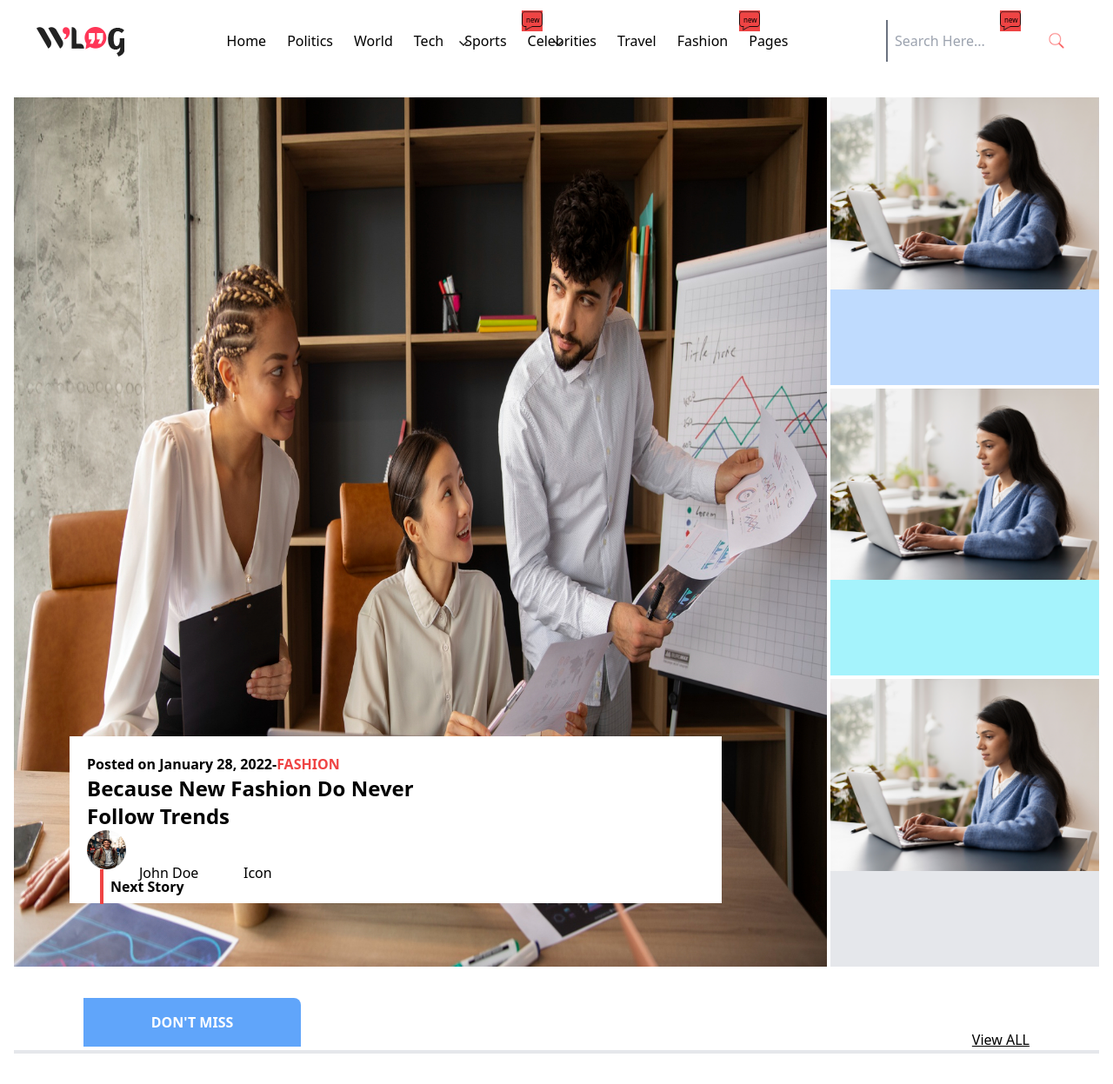
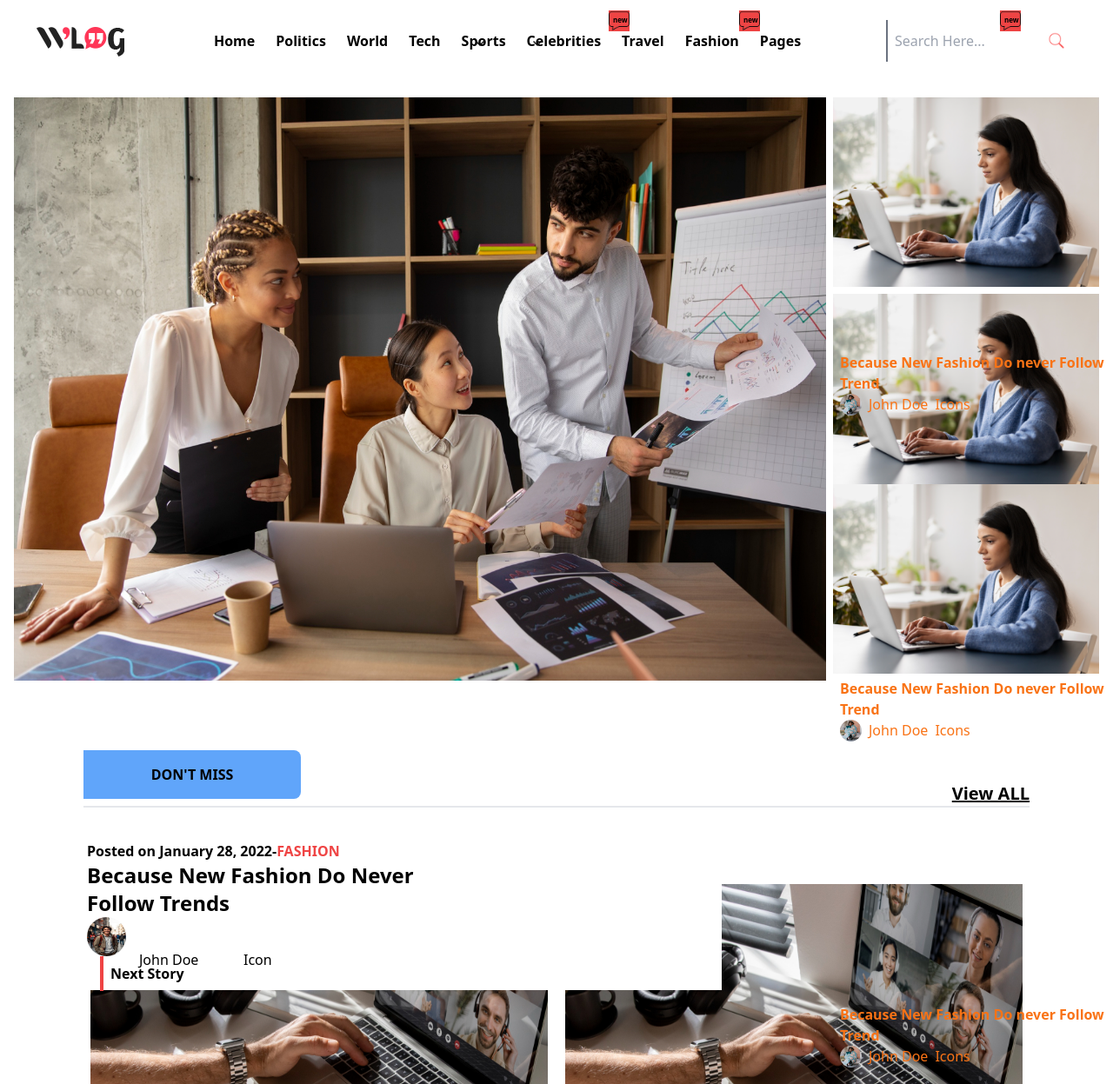
Before and after one commit to Shivani-Karna/Blog_Page, a plain HTML site: page index.html in a window 1280 px wide. Shown: the part 53-1300 px from the top of the page at 87% size. Drawn offline with nearby package versions, Linux system fonts and the light colour scheme.

Commit message:
Layout in Process

```diff
--- a/index.html
+++ b/index.html
@@ -38,17 +38,17 @@
       <nav class="w-full bg-white z-50 p-3">
         <div class="flex justify-between items-center space-x-7 ">
           <img src="/images/logo.png" class="ml-5" />
-          <ul class="flex space-x-5 gap-1 justify-between items-center">
+          <ul class="flex space-x-5 gap-1 justify-between items-center font-bold">
             <div class="flex gap-1">
             <li><a href="#">Home</a>
-              <img src="./images/down.png" alt="down arrow" class="w-4 absolute left-[525px] top-[95px]">
+              <img src="./images/down.png" alt="down arrow" class="w-4 absolute left-[610px] top-[95px]">
             </li>
           </div>
             <li><a href="#">Politics</a>
 
               <span class="">
-                <img src="./images/conversation-removebg-preview.png" alt="popup box" class=" absolute w-6 top-[65px] left-[600px] bg-red-500">
-                <nav class="absolute text-[0.5em] top-[70px] left-[605px]">new</nav>
+                <img src="./images/conversation-removebg-preview.png" alt="popup box" class=" absolute w-6 top-[65px] left-[700px] bg-red-500">
+                <nav class="absolute text-[0.5em] top-[70px] left-[705px]">new</nav>
               </span>
 
 
@@ -72,7 +72,7 @@
               <div>
                 <li>
                   <a href="#">Pages</a>
-                  <img src="./images/down.png" alt="" class="w-4 absolute right-[630px] top-[95px]">
+                  <img src="./images/down.png" alt="" class="w-4 absolute right-[720px] top-[95px]">
                 </li>
               </div>
 
@@ -88,56 +88,71 @@
       </nav>
 
     <main class="m-2 p-2">
-      <div>
-       <section class="grid grid-cols-4 grid-rows-3 gap-1">
+      <!-- Main Div for Header Section -->
+      <section class="grid grid-cols-4 grid-cols-4 gap-2">
       <!-- First Part -->
-        <div class="col-span-3 row-span-3 bg-blue-400">
-
-         <img src="./images/content12.jpg" alt="" class="w-[1400px] h-[1000px]">
-         <div class="bg-white absolute top-[900px] left-[80px] w-[750px] h-48 p-5 gap-2">
+      <div class="bg-blue-400 col-span-3 row-span-3">
+      <img src="./images/content12.jpg" alt="" class="  w-full h-full">
+      <div class="bg-white absolute top-[1000px] left-[80px] w-[750px] h-48 p-5 gap-2">
       <section class="">
        <p class="font-bold text-left">Posted on January 28, 2022-<span class="text-red-500">FASHION</span></p>
       </section>
       <section>
        <h1 class="text-2xl font-bold text-left w-[400px] ">Because New Fashion Do Never Follow Trends</h1>
       </section>
-
       <section>
        <img src="./images/boy1.jpg" alt="" class="rounded-full h-[45px] w-[45px]">
        <h3 class="absolute left-[80px] top-[145px]">John Doe</h3>
        <div class="absolute left-[200px] top-[145px]">Icon</div>
-           </section>
-           <section>
        <h2 class="border-l-4 border-red-500 p-2 font-bold absolute left-[35px]">Next Story</h2>
       </section>
       </div>
       </div>
       <!-- Second PArt -->
-        <div class=" bg-blue-200">
-          <img src="./images/content13.jpg" alt="Content2 image">
+      <div class="bg-blue-200">
+      <img src="./images/content13.jpg" alt="Content2 image" class="">
+      <div class="text-black p-2 absolute top-[450px] text-orange-500">
+          <h3 class="font-bold">Because New Fashion Do never Follow Trend</h3>
+          <div class="flex gap-2"><img src="./images/boy2.jpg" alt="" class="w-[25px]  h-[25px] rounded-full">
+          <p>John Doe</p>
+          <h4>Icons</h4>
       </div>
-        <div class=" bg-cyan-200">
+      </div>
+      </div>
+
+      <div class="bg-cyan-200">
       <img src="./images/content13.jpg" alt="Content3 image">
+      <div class="p-2 absolute top-[825px] text-orange-500">
+          <h3 class="font-bold">Because New Fashion Do never Follow Trend</h3>
+          <div class="flex gap-2"><img src="./images/boy2.jpg" alt="" class="w-[25px]  h-[25px] rounded-full">
+          <p>John Doe</p>
+          <h4>Icons</h4>
         </div>
+      </div>
+
       <div class="bg-gray-200">
       <img src="./images/content13.jpg" alt="Content4 image">
+      <div class="p-2 absolute top-[1200px] text-orange-500">
+          <h3 class="font-bold">Because New Fashion Do never Follow Trend</h3>
+          <div class="flex gap-2"><img src="./images/boy2.jpg" alt="" class="w-[25px]  h-[25px] rounded-full">
+          <p>John Doe</p>
+          <h4>Icons</h4></div>
       </div>
       </section>
-  </div>
 
 
-    <!-- Second Section  -->
-    <div class=" border-b-4 flex justify-between pt-9 ">
-      <div class="px-20">
-      <button class="bg-blue-400 p-4 text-white rounded-tr-lg w-[250px]">
+
+
+    <!-- Second Part  -->
+    <div class=" border-b-2 flex justify-between  m-20 ">
+      <div class="">
+      <button class="bg-blue-400 p-4  rounded-r-lg w-[250px]">
         <h3 class="font-bold">DON'T MISS</h3></button>
     </div>
-    <div class=" pr-20">
-      <h3 class="pt-9 "><u>View ALL</u></h3>
+    <div class="">
+      <h3 class="pt-9 font-bold text-xl"><u>View ALL</u></h3>
     </div>
-
     </div>
-
     <div class="grid grid-cols-6 grid-rows-2 gap-5 m-20 p-2 ">
        <!-- First Page  -->
       <div class="bg-amber-300 col-span-3">
```
Also changed, not shown: pando.html (+63 -1 lines). Lines whose indentation alone changed are shown as unchanged.
